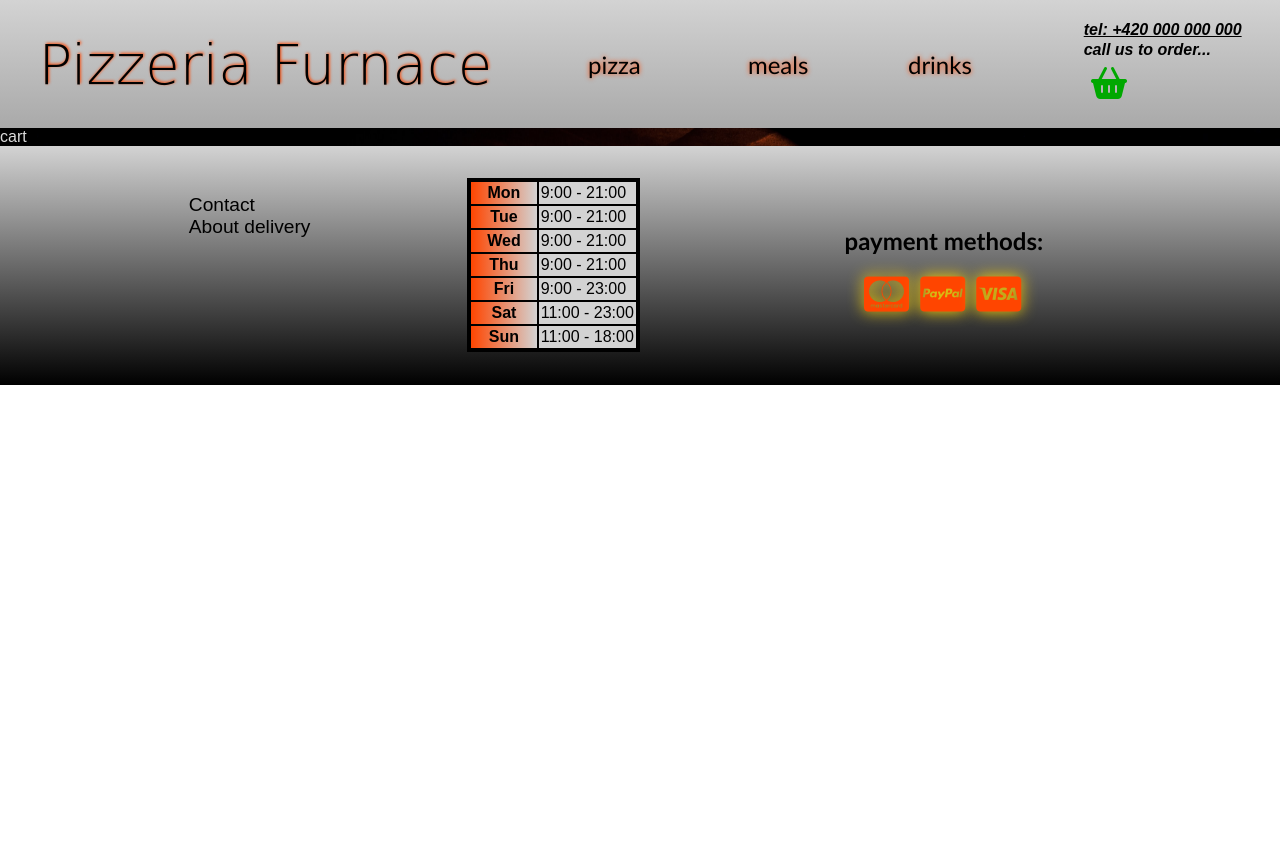
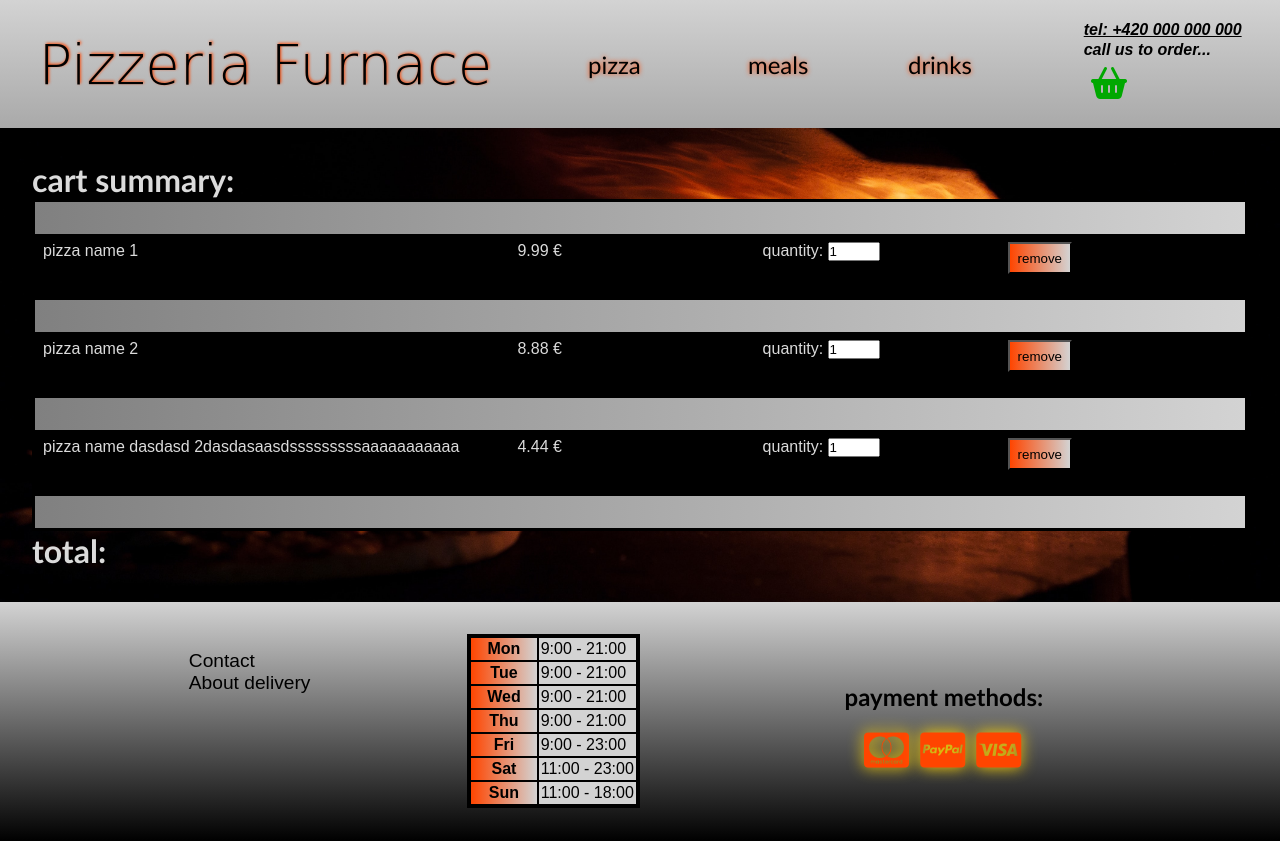
Before and after one commit to Mitri25/Pizzeria-site, a plain HTML site: page html/cart.html in a window 1280 px wide. Before the commit the page ends 800 px from the top, so only its background shows below. Drawn offline with Linux system fonts and the light colour scheme; a web font is replaced by a local one.

Commit message:
started cart

```diff
--- a/css/cart.css
+++ b/css/cart.css
@@ -7,6 +7,7 @@
 :root {
     --text-color: hsl(0, 0%, 86%);
     --img-shadow: 5px 5px 6px black;
+    --color-theme: orangered;
 }
 
 
@@ -22,4 +23,39 @@ main {
 }
 
 
-/* ------------main 1-st section------------- */
+/* ------------ cart ------------- */
+
+#cart-container {
+    display: flex;
+    flex-direction: column;
+    min-width: 400px;
+    padding: 2rem;
+}
+
+#cart-list {
+    display: flex;
+    flex-direction: column;
+    gap: 2rem;
+    padding: 2rem 0rem;
+    background: linear-gradient(to left, lightgray, gray);
+    border: 3px solid black;
+}
+
+#cart-list li {
+    display: grid;
+    grid-template-columns: 1fr 0.5fr 0.5fr 0.5fr;
+    /* mimax first column */
+    grid-template-rows: 50px auto;
+    /*neeed to be fixed */
+    grid-column-gap: 1rem;
+    /* min-height: 4rem; */
+    padding: 0.5rem;
+    background-color: black;
+}
+
+.remove-button {
+    max-width: 4rem;
+    max-height: 2rem;
+    background: linear-gradient(to left, lightgray, var(--color-theme));
+
+}
--- a/html/cart.html
+++ b/html/cart.html
@@ -26,8 +26,39 @@
 
 
     <main>
-      <!-- 1 section -->
-      <p>cart</p>
+      <div id="cart-container">
+        <h4>cart summary:</h4>
+        <ul id="cart-list">
+          <li>
+            <p>pizza name 1</p>
+            <p>9.99 €</p>
+            <div>
+              <span>quantity:</span>
+              <input type="number" class="quantity" min="1" max="15" value="1">
+            </div>
+            <button class="remove-button">remove</button>
+          </li>
+          <li>
+            <p>pizza name 2</p>
+            <p>8.88 €</p>
+            <div>
+              <span>quantity:</span>
+              <input type="number" class="quantity" min="1" max="15" value="1">
+            </div>
+            <button class="remove-button">remove</button>
+          </li>
+          <li>
+            <p>pizza name dasdasd 2dasdasaasdsssssssssaaaaaaaaaaa</p>
+            <p>4.44 €</p>
+            <div>
+              <span>quantity:</span>
+              <input type="number" class="quantity" min="1" max="15" value="1">
+            </div>
+            <button class="remove-button">remove</button>
+          </li>
+        </ul>
+        <h4 id="total-sum">total: </h4>
+      </div>
     </main>
 
       <!-- footer -->
```
Also changed, not shown: html/footer.html (+1 -1 lines).
